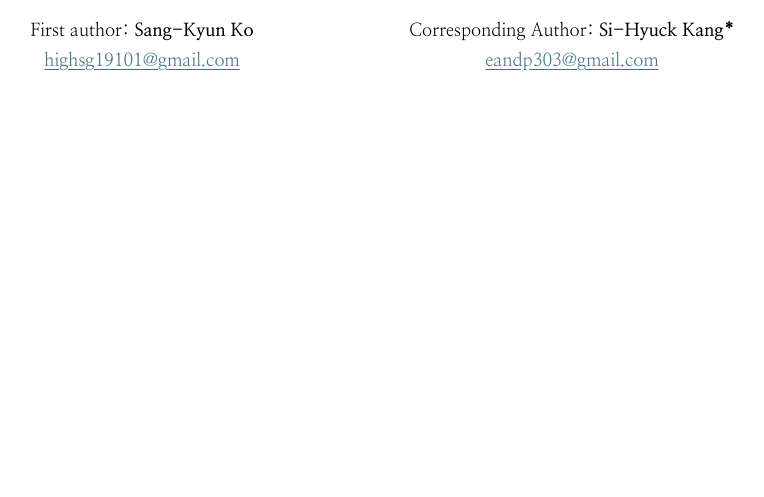
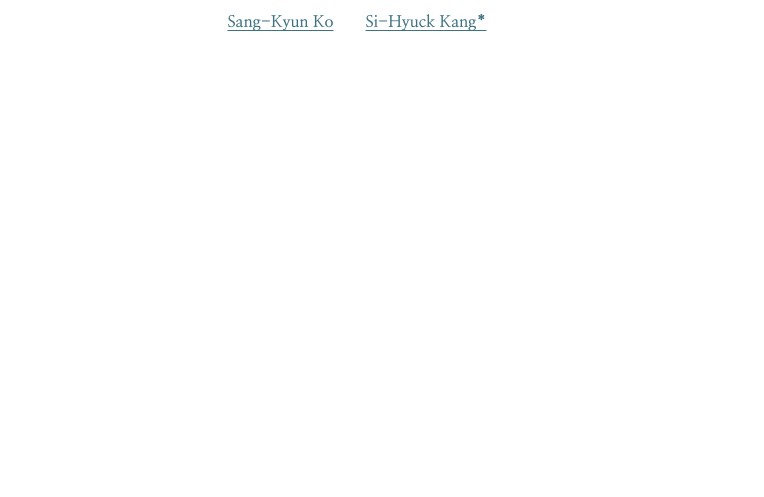
Before and after one commit to Highsg19101/fluoro-to-cine-project, a plain HTML site: page index.html in a window 1280 px wide. Shown: the part 303-800 px from the top of the page, without its empty margins (283-1047 px from the left). Drawn offline with Linux system fonts and the light colour scheme.

Commit message:
Show compact author names as email links

```diff
--- a/index.html
+++ b/index.html
@@ -75,7 +75,7 @@
       }
 
       .team-affiliations {
-        margin-bottom: 20px;
+        margin-bottom: 12px;
         font-size: 16px;
         font-style: italic;
         line-height: 1.7;
@@ -87,41 +87,31 @@
       }
 
       .contributors {
-        display: grid;
-        grid-template-columns: repeat(2, minmax(0, 1fr));
-        gap: 24px 40px;
+        display: flex;
+        flex-wrap: wrap;
+        justify-content: center;
+        gap: 8px 32px;
         max-width: 820px;
         margin: 0 auto;
         color: #000;
-        font-size: 18px;
-        line-height: 1.65;
+        font-size: 16px;
+        line-height: 1.7;
       }
 
-      .contributor p {
-        margin: 0;
-      }
-
-      .contributor a {
+      .contributor {
         color: #3d737f;
         text-decoration: underline;
         text-underline-offset: 3px;
-        overflow-wrap: anywhere;
+        white-space: nowrap;
       }
 
-      .contributor a:hover {
+      .contributor:hover {
         color: #234852;
       }
 
-      .contributor a:focus-visible {
+      .contributor:focus-visible {
         outline: 2px solid currentColor;
         outline-offset: 4px;
-      }
-
-      @media (max-width: 600px) {
-        .contributors {
-          grid-template-columns: 1fr;
-          font-size: 17px;
-        }
       }
 
       @media (max-width: 991px) {
@@ -180,16 +170,10 @@
             <p><sup>1</sup>Cardiovascular Center, Seoul National University Bundang Hospital, Korea</p>
             <p><sup>2</sup>Seoul National University, Korea</p>
           </div>
-          <div class="contributors">
-            <div class="contributor">
-              <p>First author: <strong>Sang-Kyun Ko</strong></p>
-              <p><a href="mailto:highsg19101@gmail.com">highsg19101@gmail.com</a></p>
-            </div>
-            <div class="contributor">
-              <p>Corresponding Author: <strong>Si-Hyuck Kang*</strong></p>
-              <p><a href="mailto:eandp303@gmail.com">eandp303@gmail.com</a></p>
-            </div>
-          </div>
+          <p class="contributors">
+            <a class="contributor" href="mailto:highsg19101@gmail.com"><strong>Sang-Kyun Ko</strong></a>
+            <a class="contributor" href="mailto:eandp303@gmail.com"><strong>Si-Hyuck Kang*</strong></a>
+          </p>
         </section>
       </header>
     </main>
```
